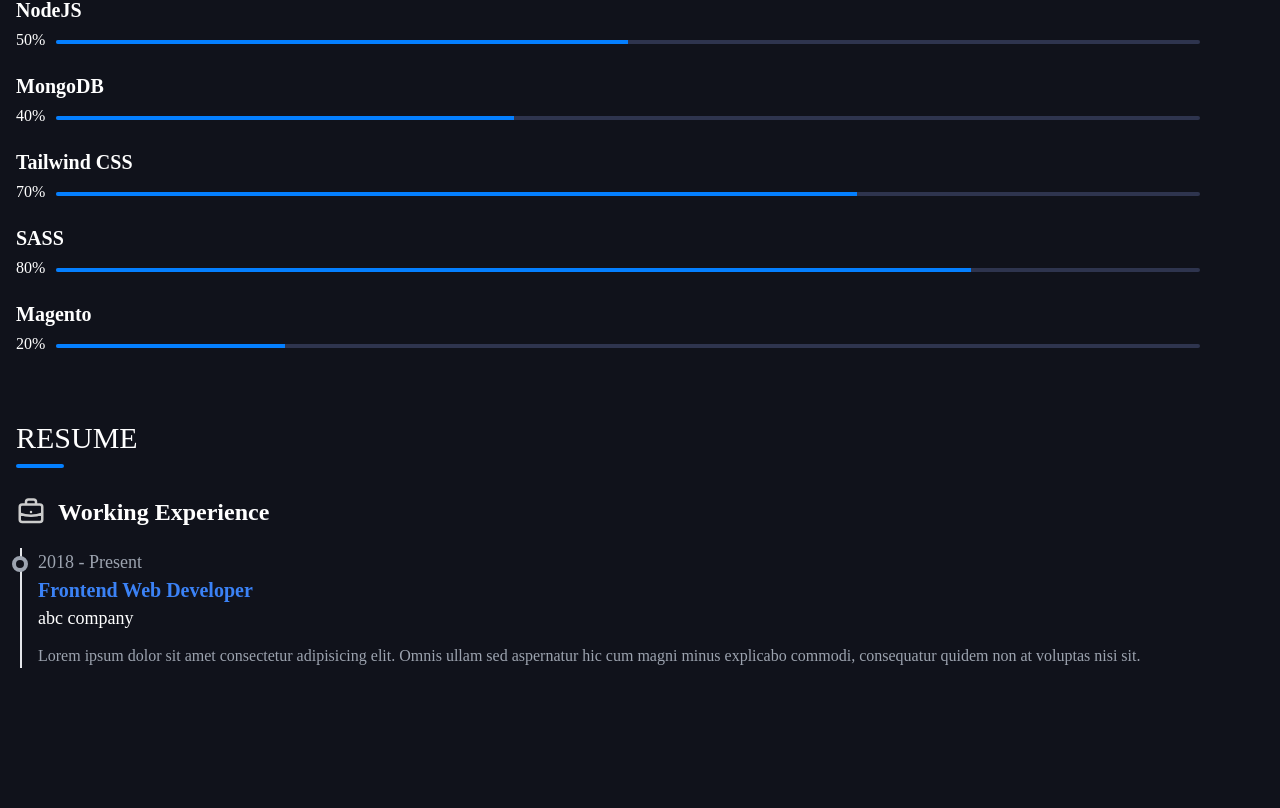
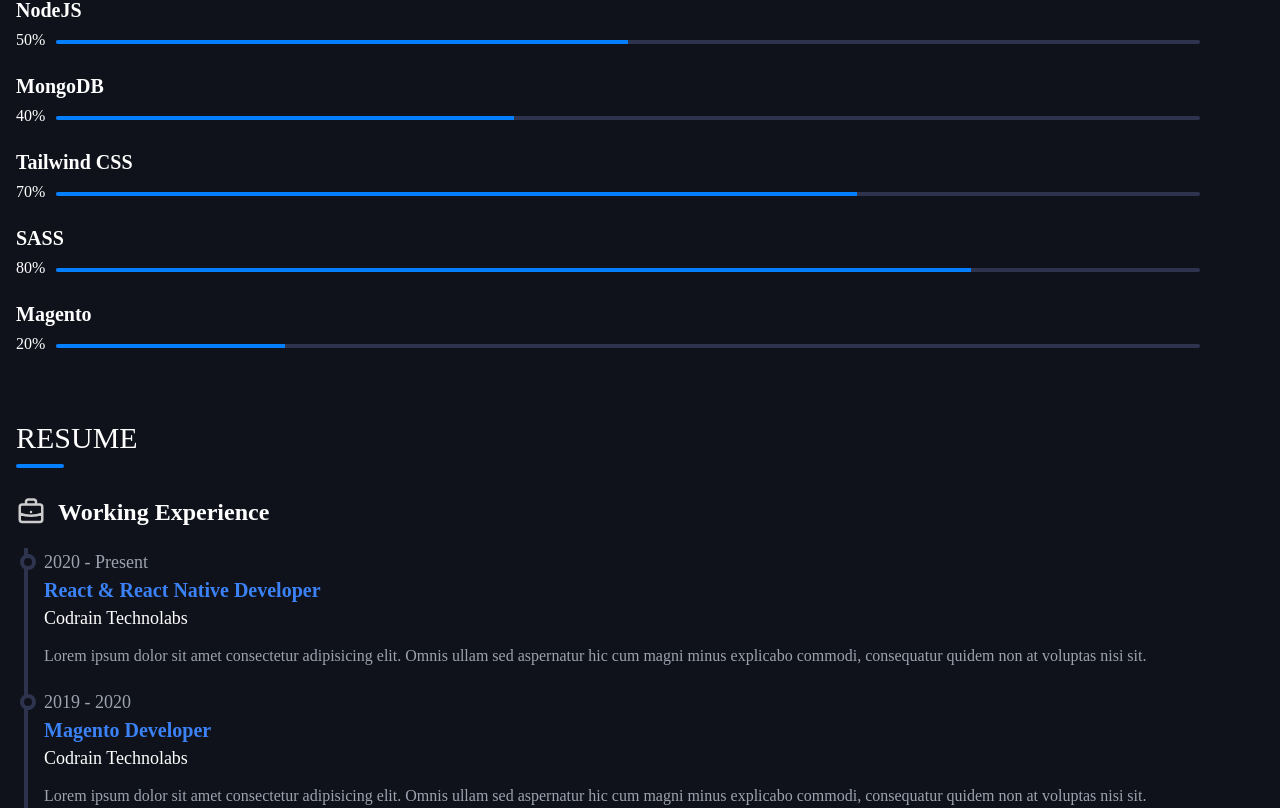
Before and after one commit to lucifer2355/portfolio-2, a Next.js app: page /resume in a window 1280 px wide. Shown: the part 680-1488 px from the top of the page. Before the commit the page ends 1348 px from the top, so only its background shows below. Built offline with nearby package versions, Linux system fonts and the light colour scheme; what tailwindcss-pseudo-elements would draw is missing.

Commit message:
add work expreience data

```diff
--- a/components/WorkAndQualifications.jsx
+++ b/components/WorkAndQualifications.jsx
@@ -1,5 +1,7 @@
 import React from "react";
 import { BriefcaseIcon } from "@heroicons/react/outline";
+
+import { workExperiences } from "../data/resume/workExperiences";
 
 const WorkAndQualifications = () => {
   return (
@@ -8,21 +10,23 @@ const WorkAndQualifications = () => {
         <BriefcaseIcon height={30} width={30} color='#ccc' />
         <span className='ml-3 text-2xl font-bold'>Working Experience</span>
       </div>
-      <div className='border-l-2 pl-4 ml-1 mt-5 border-gray-200 h-auto relative'>
-        <div className='w-11/12 flex flex-col '>
-          <span className='text-gray-400 text-lg before:empty-content before:bg-[#10121B] before:h-4 before:w-4 before:rounded-xl before:absolute before:-left-2.5 before:top-2 before:border-4 before:border-gray-400'>
-            2018 - Present
+      <div className='border-l-4 pl-4 ml-2 mt-5 border-[#2E344E] h-auto'>
+        {workExperiences.map((workExperience) => (
+          <div className='w-11/12 mt-5 flex flex-col relative'>
+            <span className='text-gray-400 text-lg before:empty-content before:bg-[#10121B] before:h-4 before:w-4 before:rounded-xl before:absolute before:-left-6 before:top-1.5 before:border-4 before:border-[#2E344E]'>
+              {workExperience.timeLine}
             </span>
             <span className='text-xl text-blue-500 text-opacity-100 font-bold'>
-            Frontend Web Developer
+              {workExperience.jobTitle}
             </span>
-          <span className='text-lg text-white font-thin'>abc company</span>
+            <span className='text-lg text-white font-thin'>
+              {workExperience.companyName}
+            </span>
             <p className='text-justify text-gray-400 mt-3'>
-            Lorem ipsum dolor sit amet consectetur adipisicing elit. Omnis ullam
-            sed aspernatur hic cum magni minus explicabo commodi, consequatur
-            quidem non at voluptas nisi sit.
+              {workExperience.description}
             </p>
           </div>
+        ))}
       </div>
     </div>
   );
--- /dev/null
+++ b/data/resume/workExperiences.js
@@ -0,0 +1,16 @@
+export const workExperiences = [
+  {
+    timeLine: "2020 - Present",
+    jobTitle: "React & React Native Developer",
+    companyName: "Codrain Technolabs",
+    description:
+      "Lorem ipsum dolor sit amet consectetur adipisicing elit. Omnis ullam sed aspernatur hic cum magni minus explicabo commodi, consequatur quidem non at voluptas nisi sit.",
+  },
+  {
+    timeLine: "2019 - 2020",
+    jobTitle: "Magento Developer",
+    companyName: "Codrain Technolabs",
+    description:
+      "Lorem ipsum dolor sit amet consectetur adipisicing elit. Omnis ullam sed aspernatur hic cum magni minus explicabo commodi, consequatur quidem non at voluptas nisi sit.",
+  },
+];
```
Lines whose indentation alone changed are shown as unchanged.
